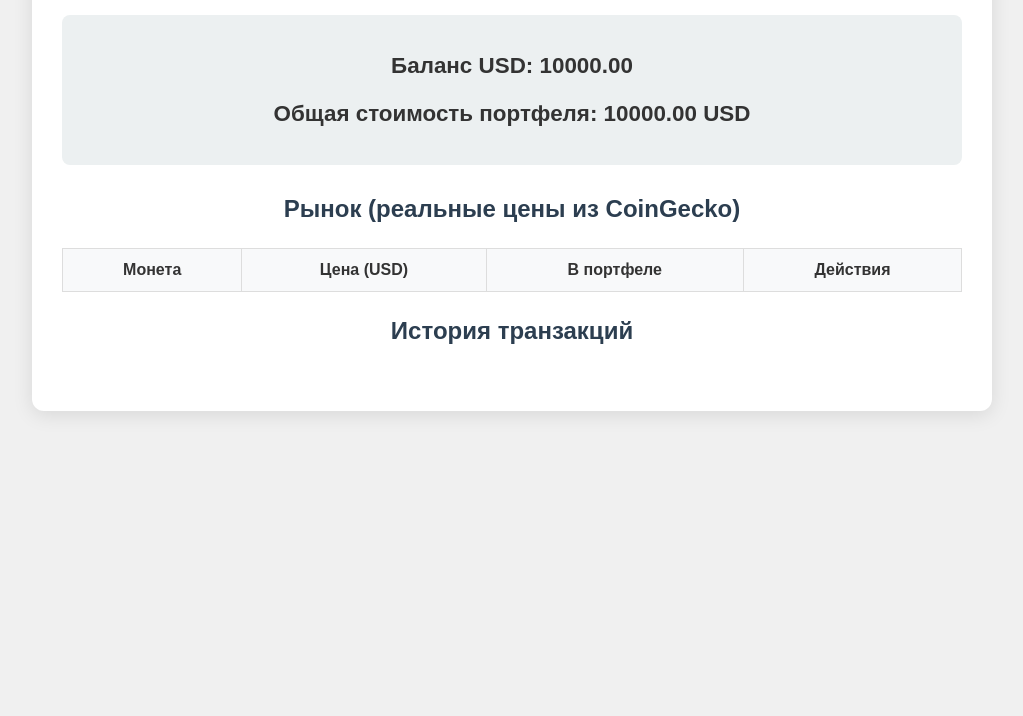
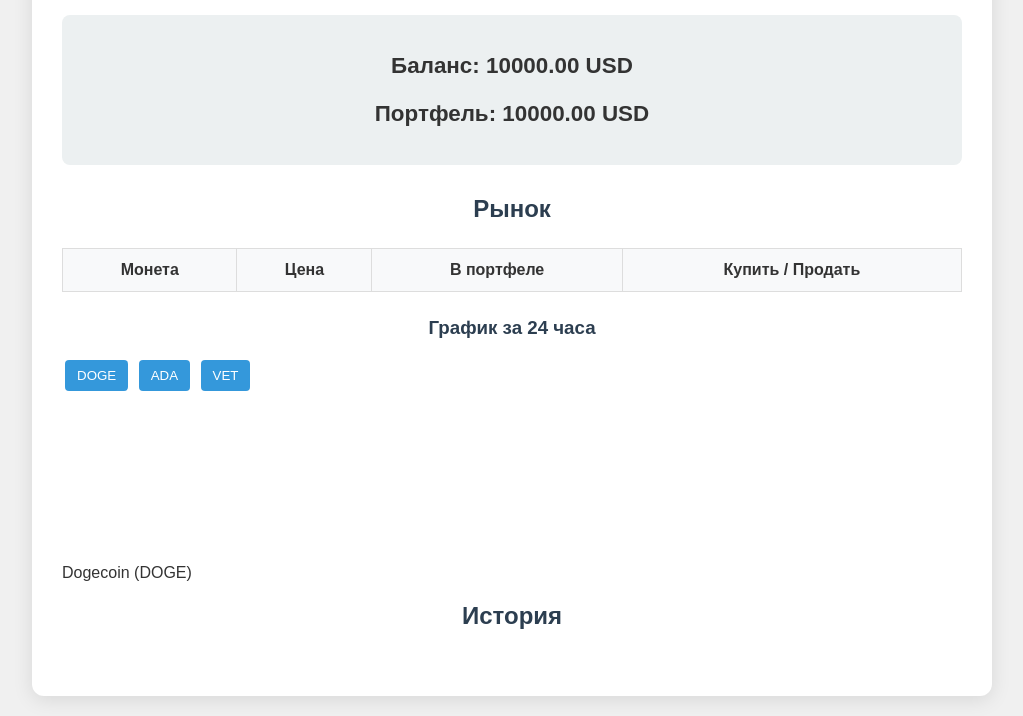
Before and after one commit to prokazin/Snow, a plain HTML site: page index.html in a window 1280 px wide. Shown: the part 123-839 px from the top of the page, without its empty margins (128-1151 px from the left). Before the commit the page ends 800 px from the top, so only its background shows below. Drawn offline with nearby package versions, Linux system fonts and the light colour scheme; no server answers.

Commit message:
Update index.html

```diff
--- a/index.html
+++ b/index.html
@@ -9,35 +9,39 @@
 </head>
 <body>
     <div class="container">
-        <h1>Симулятор трейдинга криптовалют</h1>
+        <h1>Крипто Трейдер</h1>
 
         <div class="balance">
-            <p>Баланс USD: <span id="usd-balance">10000.00</span></p>
-            <p>Общая стоимость портфеля: <span id="total-value">10000.00</span> USD</p>
+            <p>Баланс: <span id="usd-balance">10000.00</span> USD</p>
+            <p>Портфель: <span id="total-value">10000.00</span> USD</p>
         </div>
 
-        <h2>Рынок (реальные цены из CoinGecko)</h2>
+        <h2>Рынок</h2>
         <table id="market-table">
             <thead>
                 <tr>
                     <th>Монета</th>
-                    <th>Цена (USD)</th>
+                    <th>Цена</th>
                     <th>В портфеле</th>
-                    <th>Действия</th>
+                    <th>Купить / Продать</th>
                 </tr>
             </thead>
-            <tbody>
-                <!-- Заполняется JS -->
-            </tbody>
+            <tbody></tbody>
         </table>
 
-        <div id="chart-container" style="display: none;">
-            <h3>График цен за 24 часа: <span id="chart-coin"></span></h3>
-            <canvas id="price-chart" width="600" height="300"></canvas>
-            <button onclick="hideChart()">Закрыть график</button>
+        <!-- График всегда видимый -->
+        <div class="chart-section">
+            <h3>График за 24 часа</h3>
+            <div class="coin-buttons">
+                <button onclick="changeChart('dogecoin', 'Dogecoin')" class="active" id="btn-doge">DOGE</button>
+                <button onclick="changeChart('cardano', 'Cardano')" id="btn-ada">ADA</button>
+                <button onclick="changeChart('vechain', 'VeChain')" id="btn-vet">VET</button>
+            </div>
+            <canvas id="price-chart"></canvas>
+            <p class="chart-label" id="chart-coin">Dogecoin (DOGE)</p>
         </div>
 
-        <h2>История транзакций</h2>
+        <h2>История</h2>
         <ul id="history"></ul>
     </div>
 
```
